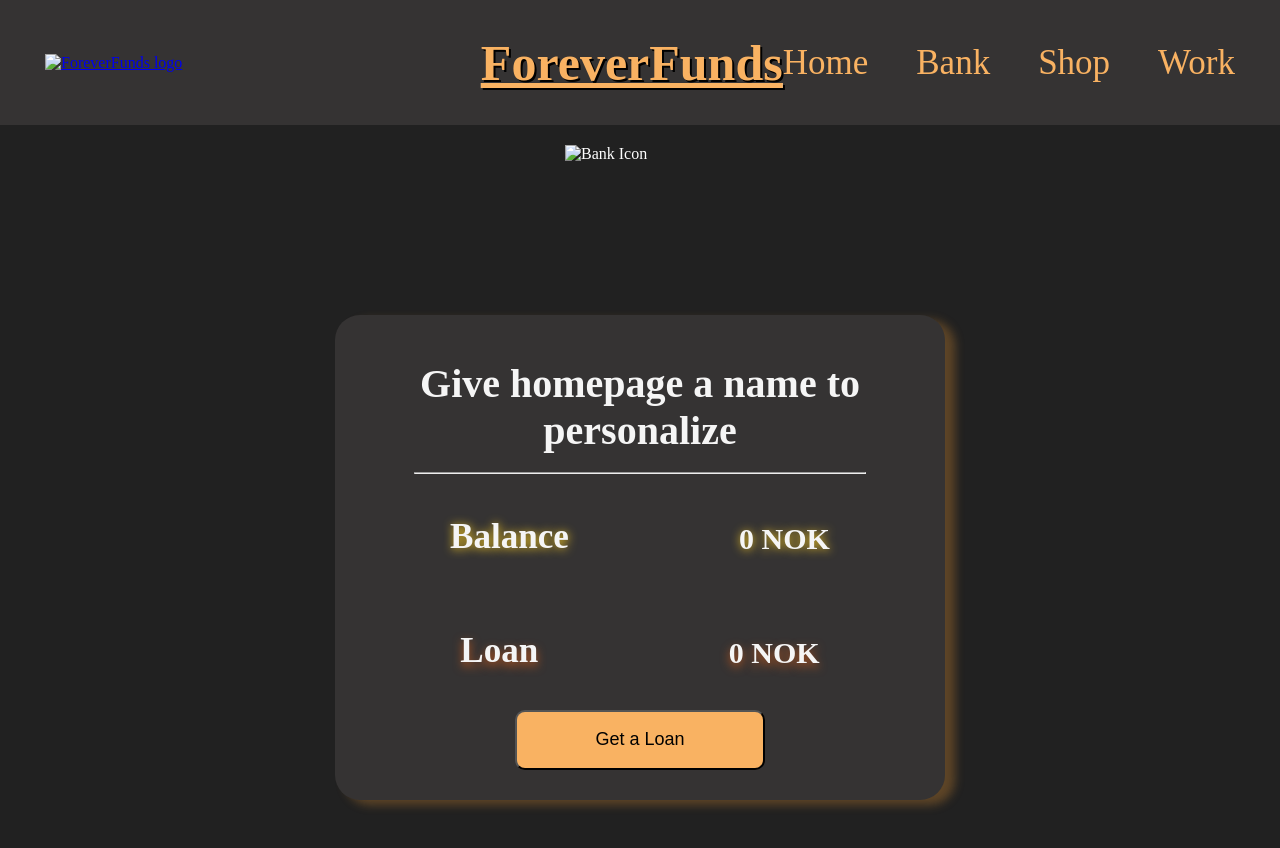
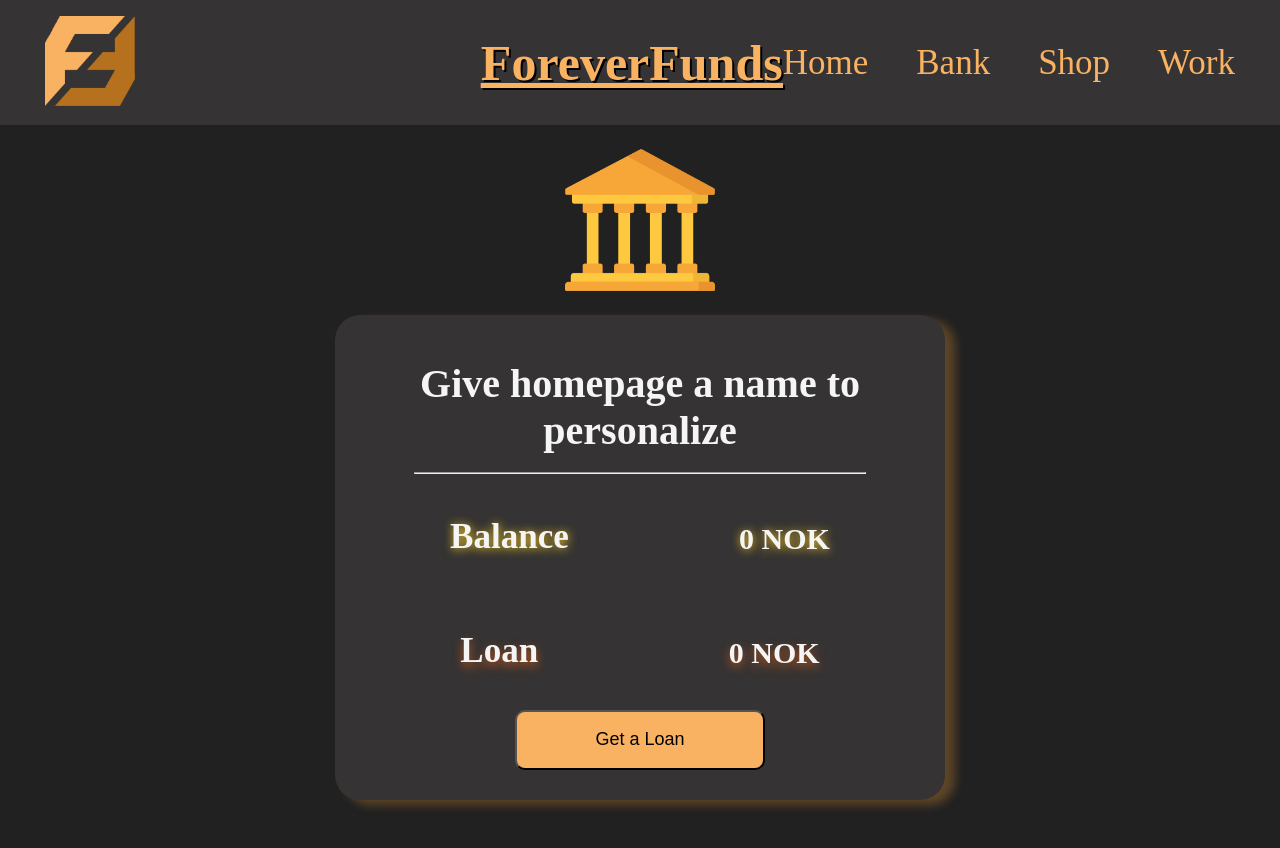
Before and after one commit to byEnok/byEnok.github.io, a plain HTML site: page Pages/BankFolder/bank.html in a window 1280 px wide. Drawn offline with Linux system fonts and the light colour scheme.

Commit message:
fix: last icon and image fix on all pages

```diff
--- a/Pages/BankFolder/bank.html
+++ b/Pages/BankFolder/bank.html
@@ -16,7 +16,7 @@
                 <a href="/byenok.github.io/index.html">
                     <!-- <img class="logo-img" src="/byenok.github.io/assets/images/Nav-Bar-Logo.png" alt="ForeverFunds logo"> -->
                     <!-- <img class="logo-img" src="/byenok.github.io/assets/images/Nav-Bar-Logo.png" alt="ForeverFunds logo"> -->
-                    <img class="logo-img" src="./assets/images/Nav-Bar-Logo.png" alt="ForeverFunds logo">
+                    <img class="logo-img" src="../../assets/images/Nav-Bar-Logo.png" alt="ForeverFunds logo">
                 </a>
             </div>
 
@@ -37,7 +37,7 @@
         </div>
 
         <div class="bank-header">
-            <img class="bank-icon" src="./assets/Icons/Bank-icon.png" alt="Bank Icon">
+            <img class="bank-icon" src="../../assets/Icons/Bank-icon.png" alt="Bank Icon">
         </div>
 
         <div class="bank-card-container">
```
Also changed, not shown: Pages/ShopFolder/shop.html (+2 -2 lines), Pages/WorkFolder/work.html (+2 -2 lines).
